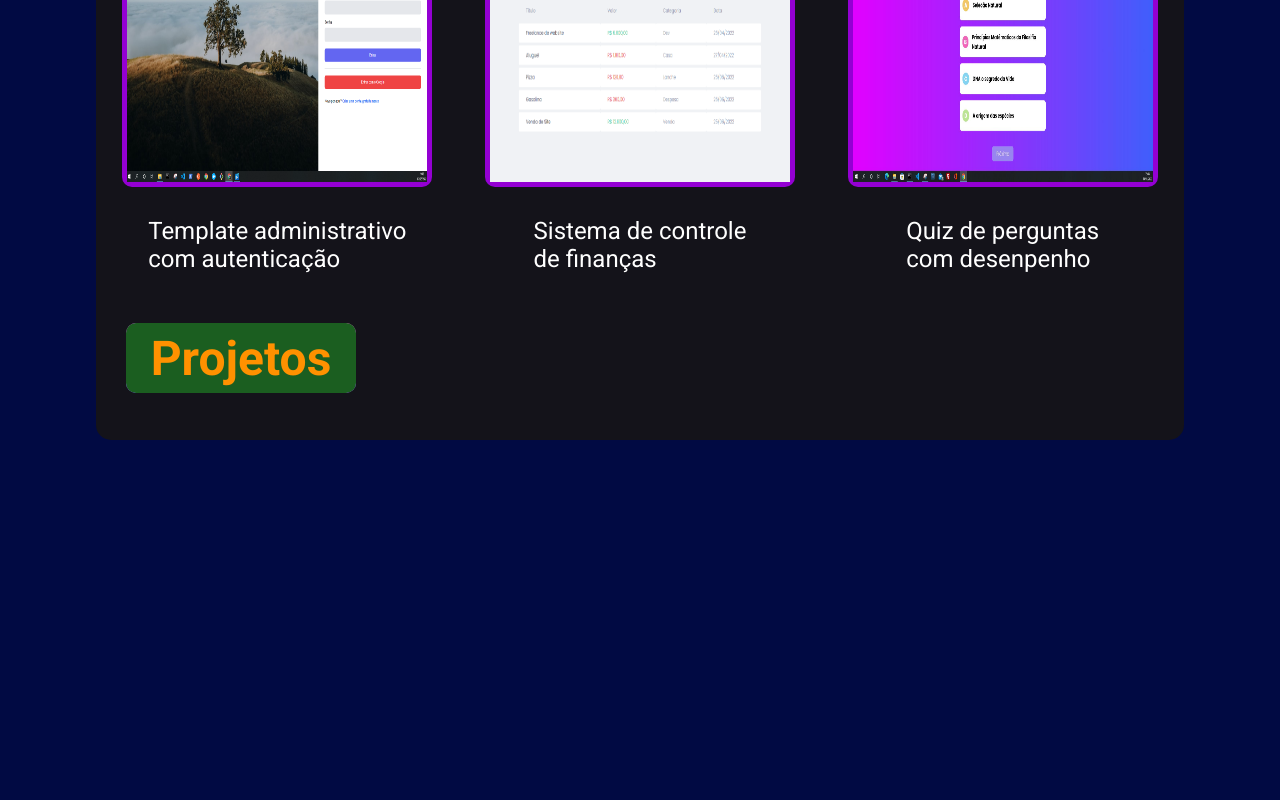
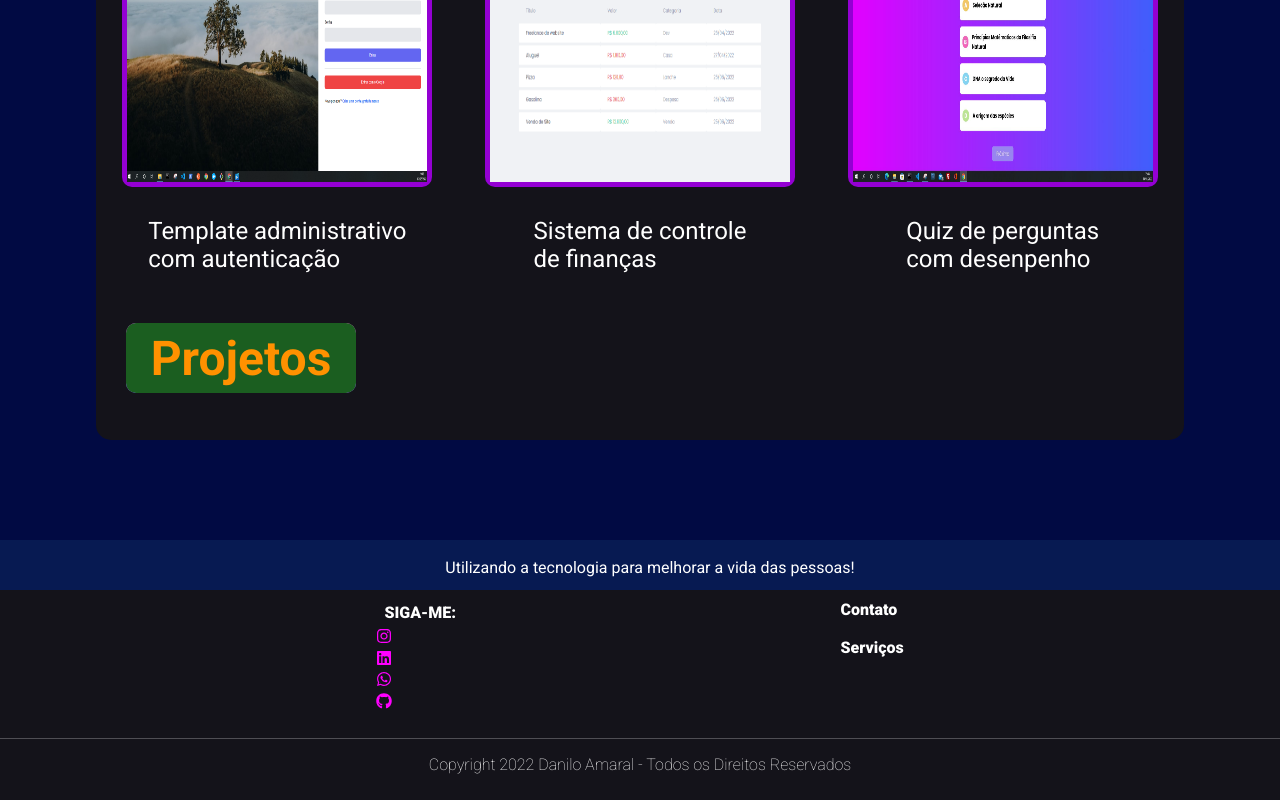
Before and after one commit to Danilo55Amaral/Danilo-Amaral-Site, a Next.js app: page / in a window 1280 px wide. Shown: the part 1936-2736 px from the top of the page. Before the commit the page ends 2476 px from the top, so only its background shows below. Built offline with nearby package versions, Linux system fonts and the light colour scheme.

Commit message:
Adicionando o Footer a home page

```diff
--- a/src/components/Footer/styles.tsx
+++ b/src/components/Footer/styles.tsx
@@ -10,7 +10,7 @@ export const Container = styled.footer `
         margin-bottom: 0;
         width:100%;
         height:260px;  /* Mesma Altura do Rodapé */
-        background-color: var(--gray-900);
+        background-color: var(--dark);
         color: var(--white);
 
         margin-top: 90px;
@@ -18,7 +18,7 @@ export const Container = styled.footer `
         .bar {
             width: 100%;
             height: 50px;
-            background-color: var(--gray-500);
+            background-color: var(--blue-800);
             display: flex;
             align-items: center;
             justify-content: center;
--- a/src/pages/index.tsx
+++ b/src/pages/index.tsx
@@ -4,6 +4,7 @@ import { Container } from "../styles/home.module";
 import Image from "next/image";
 import Link from "next/link";
 import { Buttonanimate } from "../components/ButtonAnimate";
+import { Footer } from "../components/Footer";
 
 export default function Home() {
   return (
@@ -72,6 +73,7 @@ export default function Home() {
           <Buttonanimate />
         </section>
       </main>
+      <Footer />
     </Container>
   );
 };
--- a/src/pages/portfolio.tsx
+++ b/src/pages/portfolio.tsx
@@ -1,9 +1,13 @@
 import Head from "next/head";
+// import { Footer } from "../components/Footer";
 
 export default function portfolio() {
     return (
+        <>
         <Head>
             <title>Danilo | Portfólio</title>
         </Head>
+        {/* <Footer /> */}
+        </>
     );
 };
--- a/src/styles/global.ts
+++ b/src/styles/global.ts
@@ -4,6 +4,7 @@ export const GlobalStyle = createGlobalStyle`
 
     :root {
         --white: #FFFFFF;
+        --dark: #14131a;
 
         --blue-600: #0F4C81;
         --blue-700: #2962FF;
--- a/src/styles/home.module.tsx
+++ b/src/styles/home.module.tsx
@@ -78,7 +78,7 @@ export const Container = styled.div`
             width: 85%;
             height: 700px;
             margin-top: 150px;
-            background-color: #14131a;
+            background-color: var(--dark);
             border-radius: 15px;
 
             span {
```
